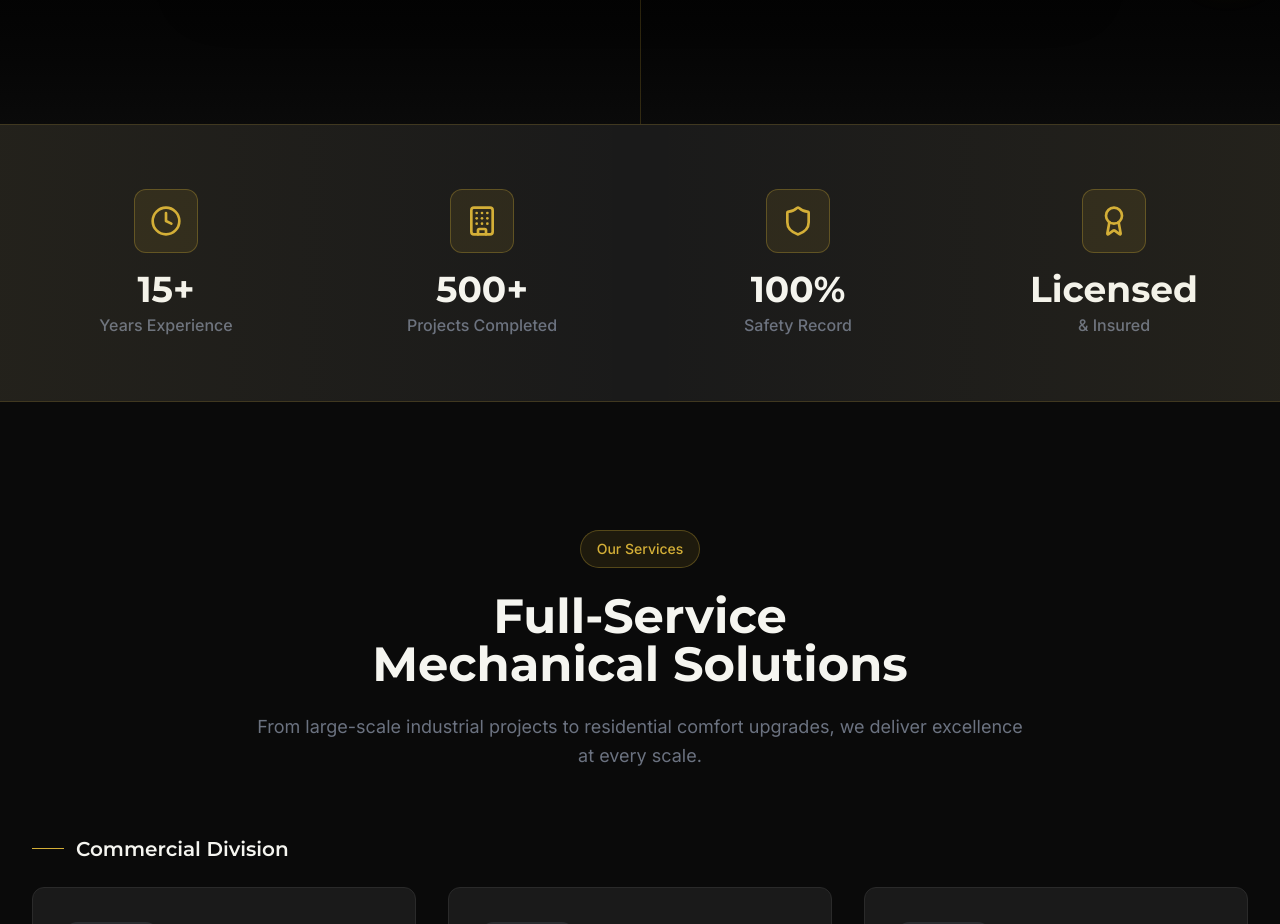
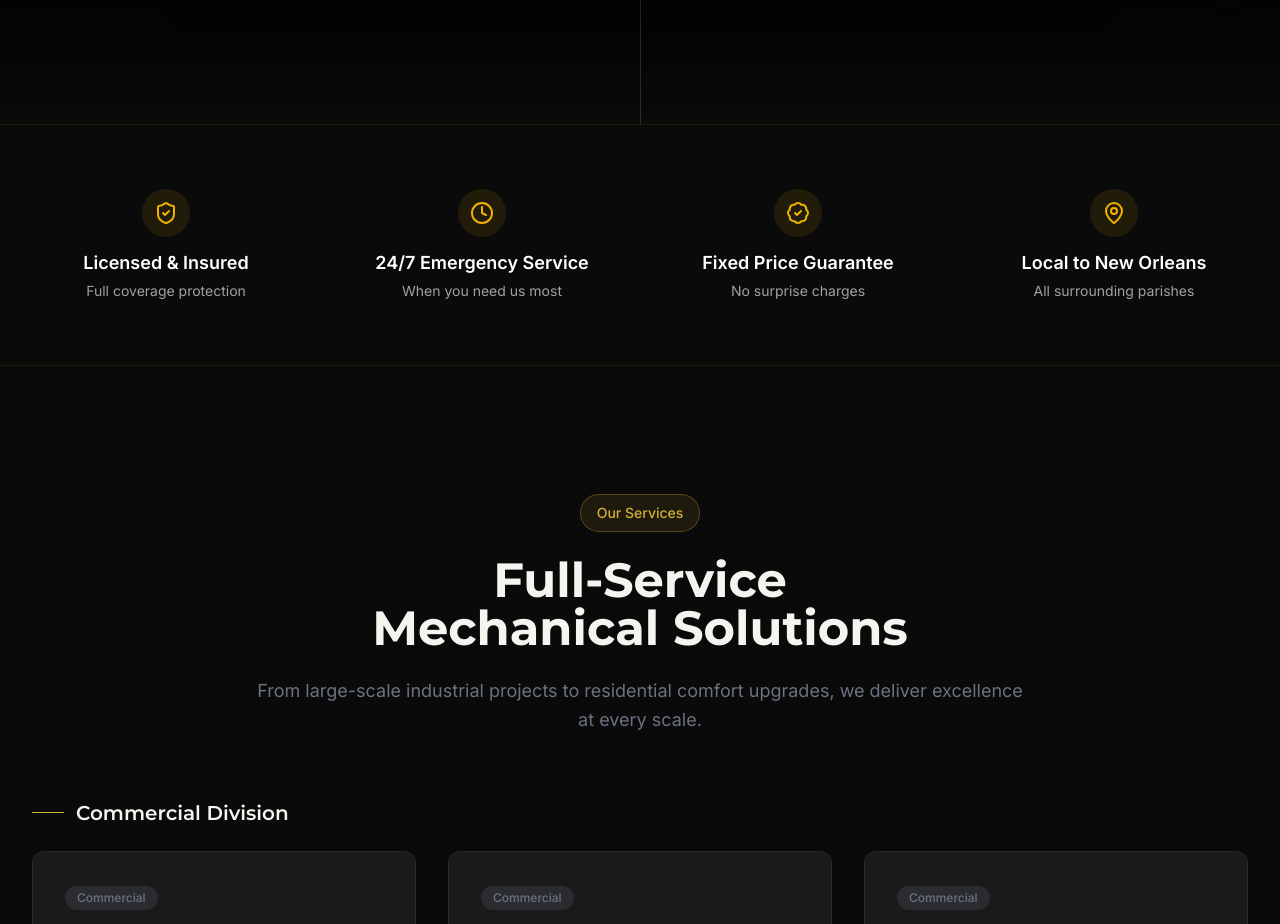
Before and after one commit to Coaliton/v0-kam-mechanical-landing-page, a Next.js app: page / in a window 1280 px wide. Shown: the part 800-1724 px from the top of the page. Built offline with nearby package versions, Linux system fonts and the light colour scheme; a web font is replaced by a local one.

Commit message:
feat(home): replace stats strip with trust bar under hero
Swap the metrics strip for a focused trust-signal section directly below the hero to reinforce credibility before service content.

Made-with: Cursor

```diff
--- a/app/page.tsx
+++ b/app/page.tsx
@@ -1,7 +1,7 @@
 import { Header } from "@/components/landing/header"
 import TopUtilityBar from "@/components/home/TopUtilityBar"
 import Hero from "@/components/home/Hero"
-import { StatsStrip } from "@/components/landing/stats-strip"
+import TrustBar from "@/components/home/TrustBar"
 import { FeatureGrid } from "@/components/landing/feature-grid"
 import { GuaranteeSection } from "@/components/landing/guarantee"
 import { SocialProof } from "@/components/landing/social-proof"
@@ -15,7 +15,7 @@ export default function Home() {
       <Header />
       <main>
         <Hero />
-        <StatsStrip />
+        <TrustBar />
         <FeatureGrid />
         <GuaranteeSection />
         <SocialProof />
--- /dev/null
+++ b/components/home/TrustBar.tsx
@@ -0,0 +1,65 @@
+import { BadgeCheck, Clock, MapPin, ShieldCheck } from "lucide-react"
+
+type TrustItem = {
+  icon: React.ElementType
+  title: string
+  description: string
+}
+
+const trustItems: TrustItem[] = [
+  {
+    icon: ShieldCheck,
+    title: "Licensed & Insured",
+    description: "Full coverage protection",
+  },
+  {
+    icon: Clock,
+    title: "24/7 Emergency Service",
+    description: "When you need us most",
+  },
+  {
+    icon: BadgeCheck,
+    title: "Fixed Price Guarantee",
+    description: "No surprise charges",
+  },
+  {
+    icon: MapPin,
+    title: "Local to New Orleans",
+    description: "All surrounding parishes",
+  },
+]
+
+export default function TrustBar() {
+  return (
+    <section
+      aria-label="KAM Mechanical trust signals"
+      className="w-full border-y border-yellow-500/10 bg-[#0a0a0a] py-12 md:py-16"
+    >
+      <div className="mx-auto max-w-7xl px-4 md:px-6">
+        <div className="grid grid-cols-1 gap-6 sm:grid-cols-2 md:grid-cols-4 md:gap-8">
+          {trustItems.map((item) => {
+            const Icon = item.icon
+            return (
+              <div
+                key={item.title}
+                className="flex items-center gap-4 sm:flex-col sm:items-center sm:gap-3 sm:text-center"
+              >
+                <div className="flex h-12 w-12 flex-shrink-0 items-center justify-center rounded-full bg-yellow-500/10">
+                  <Icon className="h-6 w-6 text-yellow-500" />
+                </div>
+                <div>
+                  <h3 className="text-base font-semibold text-white md:text-lg">
+                    {item.title}
+                  </h3>
+                  <p className="mt-1 text-xs text-neutral-400 md:text-sm">
+                    {item.description}
+                  </p>
+                </div>
+              </div>
+            )
+          })}
+        </div>
+      </div>
+    </section>
+  )
+}
```
